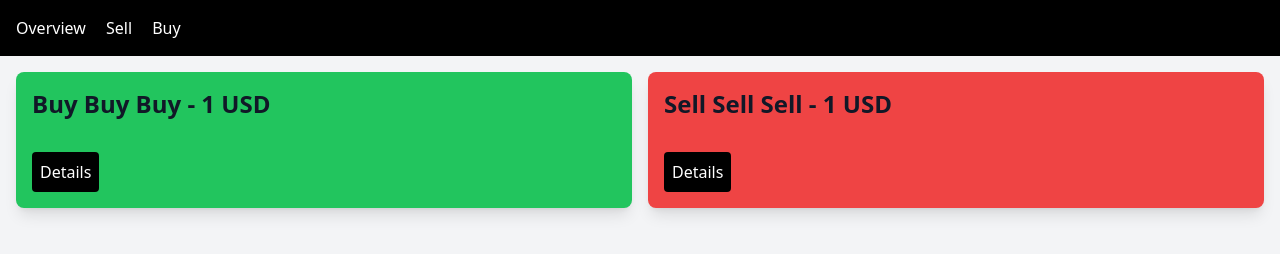
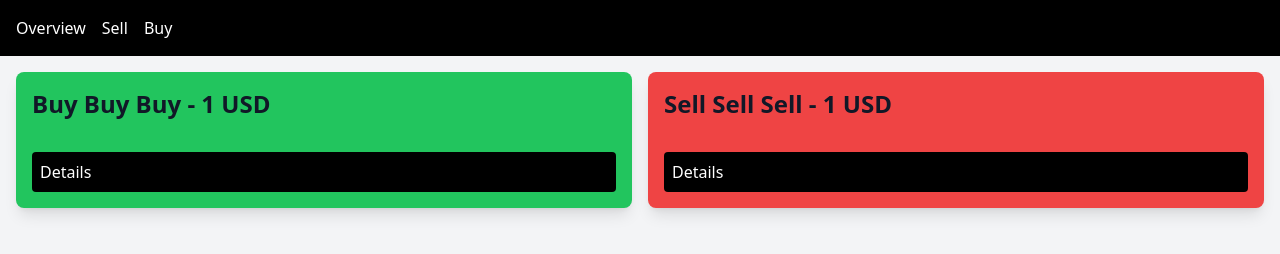
Before and after one commit to georgyHZ/georgyHZ.github.io, a website: page index.html in a window 1280 px wide. Drawn offline with nearby package versions, Linux system fonts and the light colour scheme; files that its build step writes are made by us from their sources; no server answers.

Commit message:
Update index.html

```diff
--- a/index.html
+++ b/index.html
@@ -8,23 +8,25 @@
 </head>
 <body class="bg-gray-100 text-gray-900">
     <header class="bg-black text-white p-4">
-        <nav class="space-x-4">
+        <nav class="flex space-x-4 justify-center md:justify-start">
             <a href="#">Overview</a>
             <a href="sell.html">Sell</a>
             <a href="buy.html">Buy</a>
         </nav>
     </header>
-    <main class="container mx-auto p-4 grid grid-cols-1 md:grid-cols-2 gap-4">
-        <section class="bg-green-500 p-4 rounded-lg shadow-lg">
+    <main class="container mx-auto p-4">
+        <div class="grid grid-cols-1 sm:grid-cols-2 md:grid-cols-2 lg:grid-cols-2 xl:grid-cols-2 gap-4">
+            <section class="bg-green-500 p-4 rounded-lg shadow-lg flex flex-col">
                 <h2 class="text-2xl font-bold">Buy Buy Buy - 1 USD</h2>
-            <ul id="high-traded" class="mt-4"></ul>
+                <ul id="high-traded" class="mt-4 flex-grow"></ul>
                 <a href="buy.html" class="mt-4 bg-black text-white p-2 rounded inline-block">Details</a>
             </section>
-        <section class="bg-red-500 p-4 rounded-lg shadow-lg">
+            <section class="bg-red-500 p-4 rounded-lg shadow-lg flex flex-col">
                 <h2 class="text-2xl font-bold">Sell Sell Sell - 1 USD</h2>
-            <ul id="low-traded" class="mt-4"></ul>
+                <ul id="low-traded" class="mt-4 flex-grow"></ul>
                 <a href="sell.html" class="mt-4 bg-black text-white p-2 rounded inline-block">Details</a>
             </section>
+        </div>
     </main>
     <script src="js/fetchCurrencies.js"></script>
 </body>
```
Lines whose indentation alone changed are shown as unchanged.
